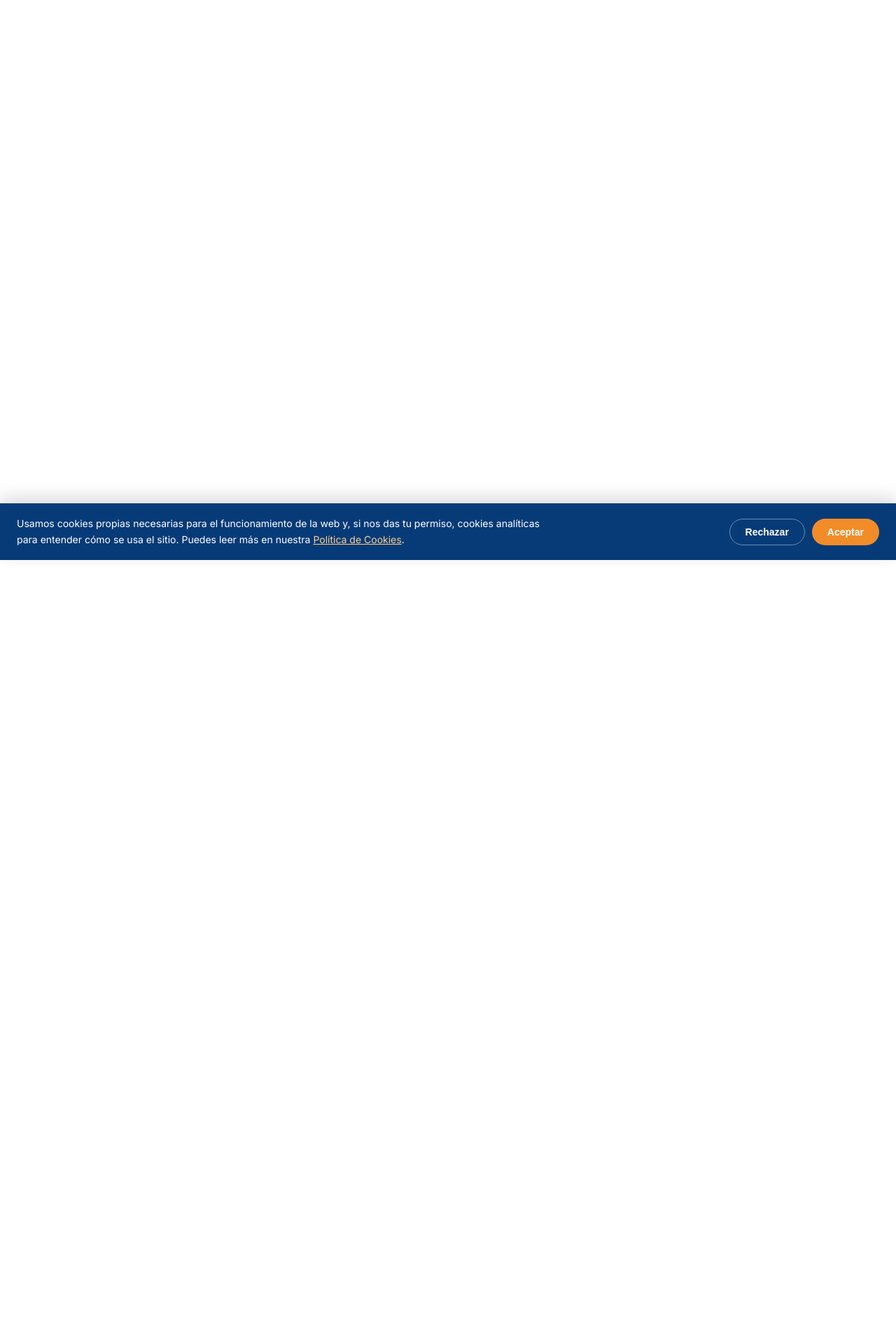
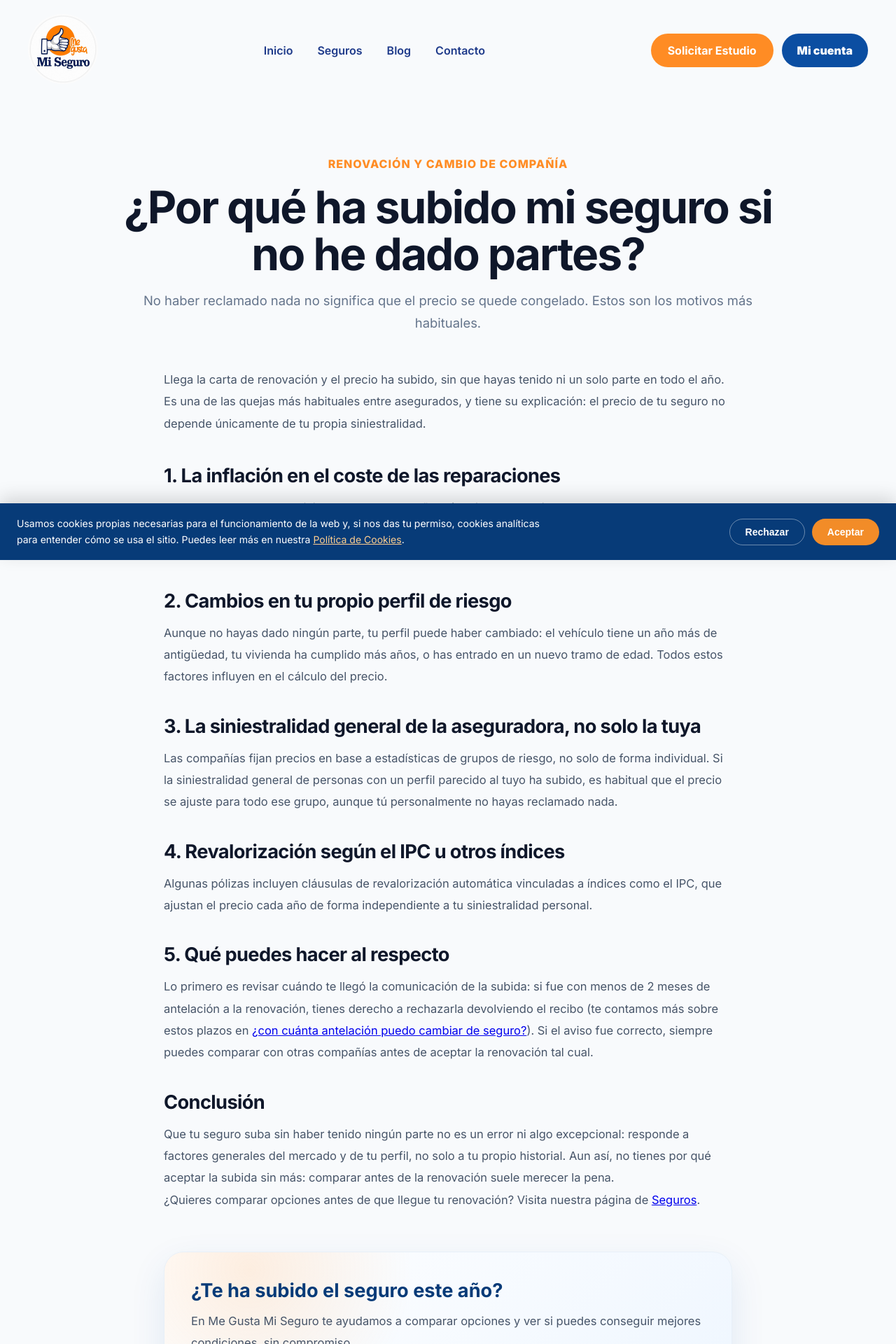
Before and after one commit to JaviGzlez/megustamiseguro, a React (Vite) app: page /blog/por-que-ha-subido-mi-seguro-sin-dar-partes in a window 1280 px wide. Shown: the top 1920 px of the page at 70% size. Before the commit the page ends 800 px from the top, so only its background shows below. Built offline with nearby package versions, Linux system fonts and the light colour scheme.

Commit message:
Update del blog 2.0

```diff
--- a/scripts/prerender-meta.mjs
+++ b/scripts/prerender-meta.mjs
@@ -190,6 +190,12 @@ const ROUTES = [
     description:
       "Daños por agua, localización y reparación de la avería, daños a vecinos y responsabilidad civil: qué debería incluir tu seguro de hogar ante una fuga de agua.",
   },
+  {
+    path: "/blog/por-que-ha-subido-mi-seguro-sin-dar-partes",
+    title: "¿Por qué ha subido mi seguro si no he dado partes? | Me Gusta Mi Seguro",
+    description:
+      "Tu seguro sube aunque no hayas dado ningún parte. Te explicamos los motivos más habituales y qué puedes hacer al respecto.",
+  },
 ];
 
 function buildHtml(template, route) {
--- a/src/main.jsx
+++ b/src/main.jsx
@@ -29,6 +29,7 @@ import ArticuloSeguroHogarAlquiler from "./pages/ArticuloSeguroHogarAlquiler";
 import ArticuloSeguroVidaHipoteca from "./pages/ArticuloSeguroVidaHipoteca";
 import ArticuloCambiarDeSeguroPlazos from "./pages/ArticuloCambiarDeSeguroPlazos";
 import ArticuloSeguroHogarFugaAgua from "./pages/ArticuloSeguroHogarFugaAgua";
+import ArticuloSeguroSubidaPrecioSinPartes from "./pages/ArticuloSeguroSubidaPrecioSinPartes";
 import AvisoLegal from "./pages/AvisoLegal";
 import PoliticaPrivacidad from "./pages/PoliticaPrivacidad";
 import PoliticaCookies from "./pages/PoliticaCookies";
@@ -122,6 +123,10 @@ ReactDOM.createRoot(document.getElementById("root")).render(
            path="/blog/seguro-hogar-cubre-fuga-de-agua"
            element={<ArticuloSeguroHogarFugaAgua />}
         />
+        <Route
+           path="/blog/por-que-ha-subido-mi-seguro-sin-dar-partes"
+           element={<ArticuloSeguroSubidaPrecioSinPartes />}
+        />
 
         <Route path="/aviso-legal" element={<AvisoLegal />} />
         <Route path="/politica-privacidad" element={<PoliticaPrivacidad />} />
--- a/src/pages/ArticuloCambiarDeSeguroPlazos.jsx
+++ b/src/pages/ArticuloCambiarDeSeguroPlazos.jsx
@@ -158,6 +158,13 @@ function ArticuloCambiarDeSeguroPlazos() {
         </p>
 
         <p>
+          Si el motivo de tu cambio es una subida de precio, lee también{" "}
+          <a href="/blog/por-que-ha-subido-mi-seguro-sin-dar-partes">
+            ¿por qué ha subido mi seguro si no he dado partes?
+          </a>.
+        </p>
+
+        <p>
           ¿Quieres comparar opciones antes de que llegue tu renovación?
           Visita nuestra página de <a href="/#seguros">Seguros</a>.
         </p>
--- /dev/null
+++ b/src/pages/ArticuloSeguroSubidaPrecioSinPartes.jsx
@@ -0,0 +1,176 @@
+import "./Blog.css";
+import { Helmet } from "react-helmet-async";
+import FaqSchema from "../components/FaqSchema";
+
+function ArticuloSeguroSubidaPrecioSinPartes() {
+  return (
+    <main className="blogPage">
+      <Helmet>
+        <title>¿Por qué ha subido mi seguro si no he dado partes? | Me Gusta Mi Seguro</title>
+        <meta
+          name="description"
+          content="Tu seguro sube aunque no hayas dado ningún parte. Te explicamos los motivos más habituales y qué puedes hacer al respecto."
+        />
+              <link rel="canonical" href="https://megustamiseguro.es/blog/por-que-ha-subido-mi-seguro-sin-dar-partes" />
+
+        <meta property="og:type" content="website" />
+        <meta property="og:title" content="¿Por qué ha subido mi seguro si no he dado partes? | Me Gusta Mi Seguro" />
+        <meta property="og:description" content="Tu seguro sube aunque no hayas dado ningún parte. Te explicamos los motivos más habituales y qué puedes hacer al respecto." />
+        <meta property="og:url" content="https://megustamiseguro.es/blog/por-que-ha-subido-mi-seguro-sin-dar-partes" />
+        <meta property="og:image" content="https://megustamiseguro.es/og-image.jpg" />
+        <meta property="og:locale" content="es_ES" />
+        <meta property="og:site_name" content="Me Gusta Mi Seguro" />
+
+        <meta name="twitter:card" content="summary_large_image" />
+        <meta name="twitter:title" content="¿Por qué ha subido mi seguro si no he dado partes? | Me Gusta Mi Seguro" />
+        <meta name="twitter:description" content="Tu seguro sube aunque no hayas dado ningún parte. Te explicamos los motivos más habituales y qué puedes hacer al respecto." />
+        <meta name="twitter:image" content="https://megustamiseguro.es/og-image.jpg" />
+      </Helmet>
+
+      <FaqSchema
+        items={[
+          {
+            question: "¿Puede subir mi seguro aunque no haya dado ningún parte?",
+            answer:
+              "Sí. El precio de la renovación no depende solo de tu propia siniestralidad: también influyen la inflación en el coste de las reparaciones, cambios en tu perfil de riesgo (edad, antigüedad del vehículo o la vivienda) y la siniestralidad general de la aseguradora.",
+          },
+          {
+            question: "¿Tengo que aceptar la subida de precio de mi seguro?",
+            answer:
+              "No. Si la aseguradora te comunica una subida con menos de 2 meses de antelación, puedes rechazarla devolviendo el recibo. Si te avisó a tiempo, puedes aceptarla, negociarla o buscar otra compañía antes de que se renueve.",
+          },
+          {
+            question: "¿Por qué las aseguradoras suben el precio aunque no haya siniestralidad?",
+            answer:
+              "Porque el precio se calcula en base a factores colectivos, no solo individuales: el coste medio de las reparaciones, la inflación, y la siniestralidad conjunta de todos los asegurados de un perfil similar al tuyo, no únicamente tu propio historial.",
+          },
+        ]}
+      />
+
+      <header className="blogHeader">
+        <a href="/">
+          <img
+            src="/images/logo.png"
+            alt="Me Gusta Mi Seguro"
+            className="blogLogo"
+          />
+        </a>
+
+        <nav className="blogNav">
+          <a href="/">Inicio</a>
+          <a href="/#seguros">Seguros</a>
+          <a href="/blog">Blog</a>
+          <a href="/#contacto">Contacto</a>
+        </nav>
+
+        <div className="headerAcciones">
+          <a href="/#contacto" className="blogHeaderBtn">
+          Solicitar Estudio
+          </a>
+
+          <a href="/mi-cuenta" className="miCuentaBtn">
+          Mi cuenta
+          </a>
+        </div>
+      </header>
+
+      <section className="articleHero">
+        <p>Renovación y Cambio de Compañía</p>
+
+        <h1>¿Por qué ha subido mi seguro si no he dado partes?</h1>
+
+        <span>
+          No haber reclamado nada no significa que el precio se quede
+          congelado. Estos son los motivos más habituales.
+        </span>
+      </section>
+
+      <article className="articleContent">
+        <p className="articleIntro">
+          Llega la carta de renovación y el precio ha subido, sin que hayas
+          tenido ni un solo parte en todo el año. Es una de las quejas más
+          habituales entre asegurados, y tiene su explicación: el precio de
+          tu seguro no depende únicamente de tu propia siniestralidad.
+        </p>
+
+        <h2>1. La inflación en el coste de las reparaciones</h2>
+
+        <p>
+          Reparar un coche o una vivienda cuesta cada año más: piezas,
+          materiales y mano de obra suben de precio. Las aseguradoras
+          ajustan sus tarifas para cubrir ese incremento, aunque tú
+          personalmente no hayas tenido ningún siniestro.
+        </p>
+
+        <h2>2. Cambios en tu propio perfil de riesgo</h2>
+
+        <p>
+          Aunque no hayas dado ningún parte, tu perfil puede haber cambiado:
+          el vehículo tiene un año más de antigüedad, tu vivienda ha
+          cumplido más años, o has entrado en un nuevo tramo de edad. Todos
+          estos factores influyen en el cálculo del precio.
+        </p>
+
+        <h2>3. La siniestralidad general de la aseguradora, no solo la tuya</h2>
+
+        <p>
+          Las compañías fijan precios en base a estadísticas de grupos de
+          riesgo, no solo de forma individual. Si la siniestralidad general
+          de personas con un perfil parecido al tuyo ha subido, es habitual
+          que el precio se ajuste para todo ese grupo, aunque tú
+          personalmente no hayas reclamado nada.
+        </p>
+
+        <h2>4. Revalorización según el IPC u otros índices</h2>
+
+        <p>
+          Algunas pólizas incluyen cláusulas de revalorización automática
+          vinculadas a índices como el IPC, que ajustan el precio cada año
+          de forma independiente a tu siniestralidad personal.
+        </p>
+
+        <h2>5. Qué puedes hacer al respecto</h2>
+
+        <p>
+          Lo primero es revisar cuándo te llegó la comunicación de la
+          subida: si fue con menos de 2 meses de antelación a la
+          renovación, tienes derecho a rechazarla devolviendo el recibo (te
+          contamos más sobre estos plazos en{" "}
+          <a href="/blog/cuanta-antelacion-cambiar-de-seguro">
+            ¿con cuánta antelación puedo cambiar de seguro?
+          </a>
+          ). Si el aviso fue correcto, siempre puedes comparar con otras
+          compañías antes de aceptar la renovación tal cual.
+        </p>
+
+        <h2>Conclusión</h2>
+
+        <p>
+          Que tu seguro suba sin haber tenido ningún parte no es un error ni
+          algo excepcional: responde a factores generales del mercado y de
+          tu perfil, no solo a tu propio historial. Aun así, no tienes por
+          qué aceptar la subida sin más: comparar antes de la renovación
+          suele merecer la pena.
+        </p>
+
+        <p>
+          ¿Quieres comparar opciones antes de que llegue tu renovación?
+          Visita nuestra página de <a href="/#seguros">Seguros</a>.
+        </p>
+
+        <div className="articleCta">
+          <h3>¿Te ha subido el seguro este año?</h3>
+
+          <p>
+            En Me Gusta Mi Seguro te ayudamos a comparar opciones y ver si
+            puedes conseguir mejores condiciones, sin compromiso.
+          </p>
+
+          <a href="/#contacto">Solicitar estudio gratuito</a>
+        </div>
+      </article>
+    </main>
+  );
+}
+
+export default ArticuloSeguroSubidaPrecioSinPartes;
--- a/src/pages/Blog.jsx
+++ b/src/pages/Blog.jsx
@@ -78,6 +78,11 @@ function Blog() {
       text: "Daños por agua, localización de la avería, vecinos y responsabilidad civil.",
       url: "/blog/seguro-hogar-cubre-fuga-de-agua",
     },
+    {
+      title: "¿Por qué ha subido mi seguro si no he dado partes?",
+      text: "Motivos habituales de subida de precio y qué puedes hacer.",
+      url: "/blog/por-que-ha-subido-mi-seguro-sin-dar-partes",
+    },
   ];
 
   return (
```
Also changed, not shown: 1 other file (tests, documents, lock files or other folders).
